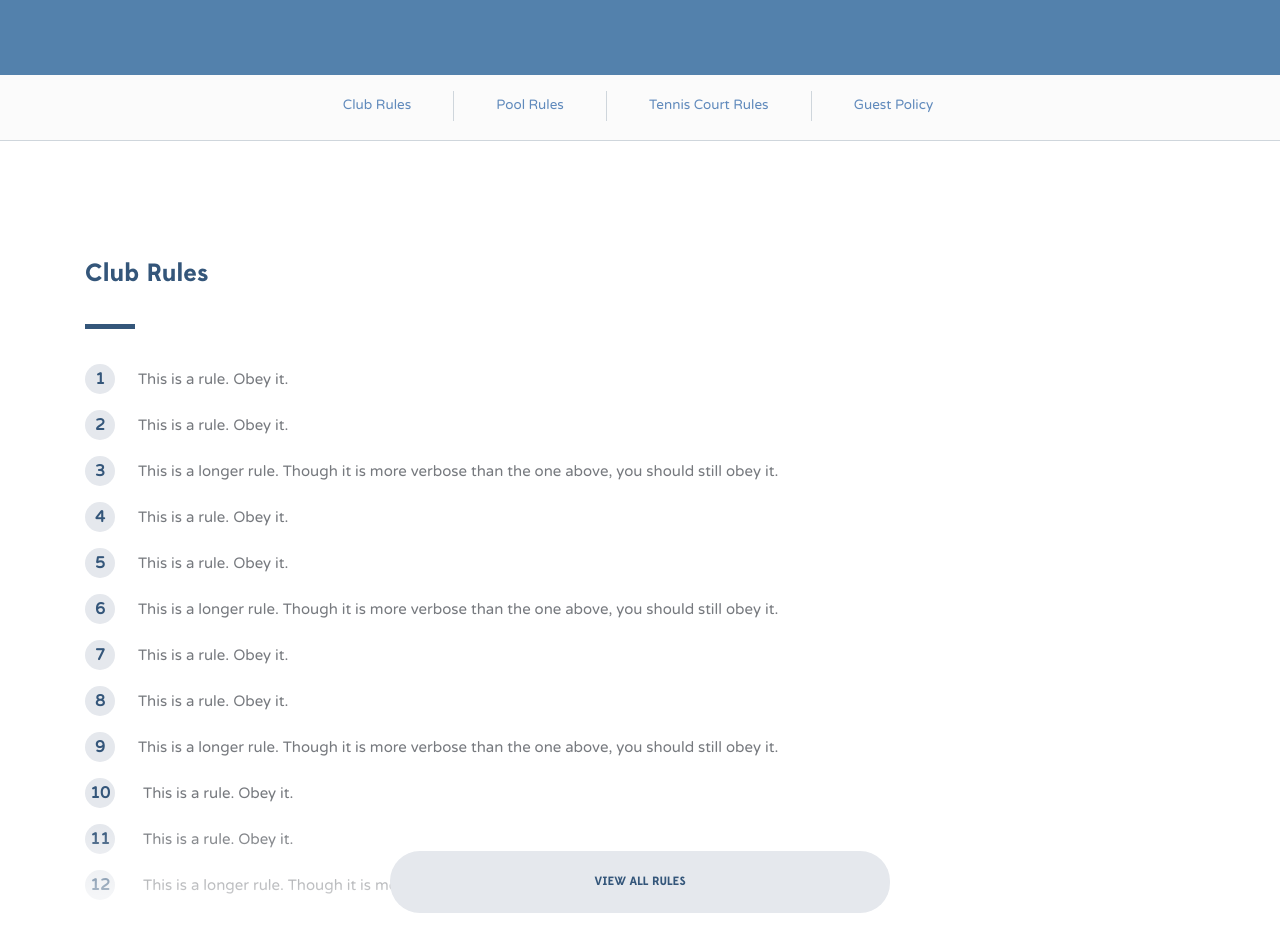
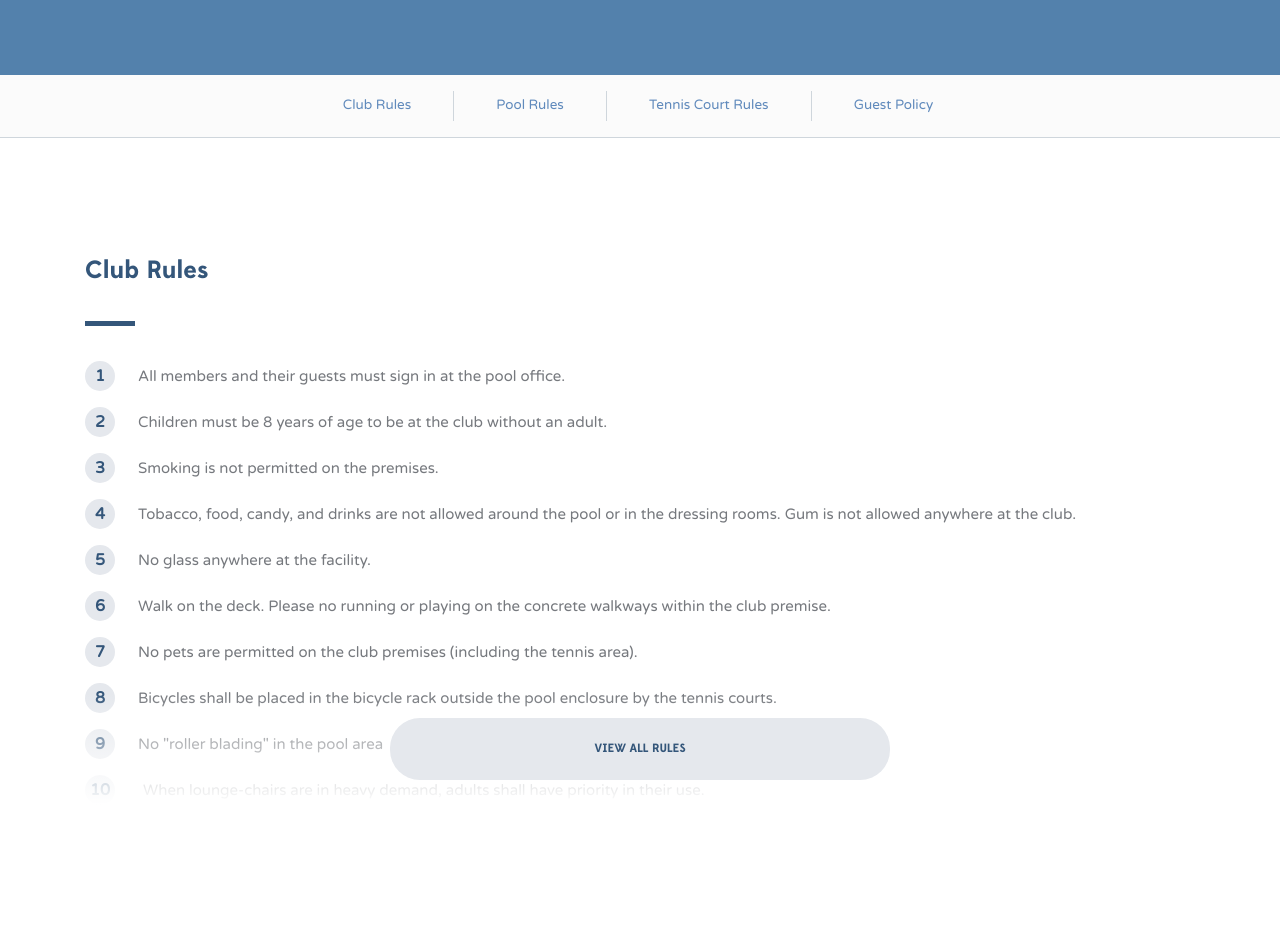
Before and after one commit to acatella/vrstc-deprecated, a plain HTML site: page 5_site/club-rules.html in a window 1280 px wide. Shown: the part 240-1181 px from the top of the page. Drawn offline with nearby package versions, Linux system fonts and the light colour scheme.

Commit message:
added first bit of content and began writing js for show more button on club-rules page

```diff
--- a/5_site/club-rules.html
+++ b/5_site/club-rules.html
@@ -8,9 +8,10 @@
   <meta name="viewport" content="width=device-width">
   <link href='https://fonts.googleapis.com/css?family=Varela+Round' rel='stylesheet' type='text/css'>
   <link href='style/style.css' rel='stylesheet' type='text/css'>
+  <script   src="https://code.jquery.com/jquery-3.1.0.min.js"   integrity="sha256-cCueBR6CsyA4/9szpPfrX3s49M9vUU5BgtiJj06wt/s="   crossorigin="anonymous"></script>
 </head>
 
-<body>
+<body id="#club-rules">
   <div class="container">
     <section class="sub-page-splash">
       <h1 class="sub-splash-title">Club Rules</h1>
@@ -26,24 +27,57 @@
         <h2>Club Rules</h2>
         <span class="wave-icon"></span>
         <ol class="order-list">
-          <li class="ol-item"><span class="ol-item-bg"></span><span class="hero-text">This is a rule. Obey it.</span></li>
-          <li class="ol-item"><span class="ol-item-bg"></span><span class="hero-text">This is a rule. Obey it.</span></li>
-          <li class="ol-item"><span class="ol-item-bg"></span><span class="hero-text">This is a longer rule. Though it is more verbose than the one above, you should still obey it.</span></li>
-          <li class="ol-item"><span class="ol-item-bg"></span><span class="hero-text">This is a rule. Obey it.</span></li>
-          <li class="ol-item"><span class="ol-item-bg"></span><span class="hero-text">This is a rule. Obey it.</span></li>
-          <li class="ol-item"><span class="ol-item-bg"></span><span class="hero-text">This is a longer rule. Though it is more verbose than the one above, you should still obey it.</span></li>
-          <li class="ol-item"><span class="ol-item-bg"></span><span class="hero-text">This is a rule. Obey it.</span></li>
-          <li class="ol-item"><span class="ol-item-bg"></span><span class="hero-text">This is a rule. Obey it.</span></li>
-          <li class="ol-item"><span class="ol-item-bg"></span><span class="hero-text">This is a longer rule. Though it is more verbose than the one above, you should still obey it.</span></li>
-          <li class="ol-item"><span class="ol-item-bg"></span><span class="hero-text">This is a rule. Obey it.</span></li>
-          <li class="ol-item"><span class="ol-item-bg"></span><span class="hero-text">This is a rule. Obey it.</span></li>
-          <li class="ol-item"><span class="ol-item-bg"></span><span class="hero-text">This is a longer rule. Though it is more verbose than the one above, you should still obey it.</span></li>
+          <li class="ol-item"><span class="ol-item-bg"></span><span class="hero-text">All members and their guests must sign in at the pool office.</span></li>
+          <li class="ol-item"><span class="ol-item-bg"></span><span class="hero-text">Children must be 8 years of age to be at the club without an adult.</span></li>
+          <li class="ol-item"><span class="ol-item-bg"></span><span class="hero-text">Smoking is not permitted on the premises.</span></li>
+          <li class="ol-item"><span class="ol-item-bg"></span><span class="hero-text">Tobacco, food, candy, and drinks are not allowed around the pool or in the dressing rooms. Gum is not allowed anywhere at the club.</span></li>
+          <li class="ol-item"><span class="ol-item-bg"></span><span class="hero-text">No glass anywhere at the facility.</span></li>
+          <li class="ol-item"><span class="ol-item-bg"></span><span class="hero-text">Walk on the deck. Please no running or playing on the concrete walkways within the club premise.</span></li>
+          <li class="ol-item"><span class="ol-item-bg"></span><span class="hero-text">No pets are permitted on the club premises (including the tennis area).</span></li>
+          <li class="ol-item"><span class="ol-item-bg"></span><span class="hero-text">Bicycles shall be placed in the bicycle rack outside the pool enclosure by the tennis courts.</span></li>
+          <li class="ol-item"><span class="ol-item-bg"></span><span class="hero-text">No "roller blading" in the pool area</span></li>
+          <li class="ol-item"><span class="ol-item-bg"></span><span class="hero-text">When lounge-chairs are in heavy demand, adults shall have priority in their use.</span></li>
+          <li class="ol-item"><span class="ol-item-bg"></span><span class="hero-text">Proper and safe behavior is expected in the dressing rooms.</span></li>
+          <li class="ol-item"><span class="ol-item-bg"></span><span class="hero-text">Members will be responsible for any damage, loss, or infraction on the rules by themselves, their children, or their guests.</span></li>
+          <li class="ol-item"><span class="ol-item-bg"></span><span class="hero-text">No alcoholic beverages are allowed at the club (except for special adult membership functions authorized by the Board).</span></li>
+          <li class="ol-item"><span class="ol-item-bg"></span><span class="hero-text">No hanging on the basketball rims.</span></li>
+          <li class="ol-item"><span class="ol-item-bg"></span><span class="hero-text">The staff has the right to restrict any activity they consider unsafe.</span></li>
+          <li class="ol-item"><span class="ol-item-bg"></span><span class="hero-text">Only authorized staff may teach private lessons (swimming or tennis), which must go through the usual procedures for payment.</span></li>
+          <li class="ol-item"><span class="ol-item-bg"></span><span class="hero-text">Anyone refusing to obey the Club rules is subject to removal from the premises. The manager will, as soon as possible, contact parents to determine the nature of the suspension and set expectations for future behavior. (Serious or repeated violations will be referred to the Board for additional action. The Board of Trustees may for cause, suspend a member for a period of time not exceeding three months, or may expel a member.)</span></li>
+          <div class="view-all">
+            <a class="button view-all-button">View All Rules</a>
+          </div>
         </ol>
-        <div class="view-all">
-          <a class="button view-all-button">View All Rules</a>
-        </div>
+
       </div> <!-- content container -->
     </section>
   </div> <!-- container -->
+
+
+  <script>
+  $(document).ready(function() {
+
+    //hides all list items after the 10th one
+    function hideItems() {
+      $('.ol-item:nth-child(n+11)').addClass('hidden');
+    }
+
+    //hide all list items on page load
+    hideItems();
+
+
+
+    // script to reveal all rules for given section
+    $('.view-all-button').on('click', function(e) {
+      var clicked = $(e.target);
+      var parent = clicked.parent().parent();
+      console.log(parent);
+      parent.find('.ol-item').removeClass('hidden');
+      clicked.parent().css('position','relative');
+    });
+  });
+
+
+  </script>
 </body>
 </html>
--- a/5_site/style/style.css
+++ b/5_site/style/style.css
@@ -68,7 +68,6 @@ light gray bg: #fbfbfb
   text-decoration: none;
   background: transparent;
   box-sizing: border-box;
-  overflow: auto;
   font-family: 'Varela Round', sans-serif;
 }
 
@@ -275,6 +274,9 @@ tr:nth-child(odd) {
 /* HOME PAGE
 -------------------------------------------------------------------------------- */
 
+#home-page * { /* gets rid of margin push problem w/ absolutely floated section */
+  overflow: auto;
+}
 /* PAGE TITLE AND IMAGE
 --------------------------- */
 
@@ -807,7 +809,6 @@ tr:nth-child(odd) {
 }
 
 .rule-block .content-container {
-  position: relative; /* to anchor view all button */
   height: 100%;
 }
 
@@ -818,6 +819,7 @@ tr:nth-child(odd) {
   margin: 20px 0;
   list-style-type: none;
   margin-left: 0;
+  position: relative; /* to anchor view all div */
 }
 
 .order-list .ol-item {
@@ -856,6 +858,12 @@ tr:nth-child(odd) {
   top: 0;
   z-index: -1;
 }
+
+ol.order-list .hidden { /* hides all but set number of rules per section */
+  display: none;
+}
+
+
 
 /* VIEW ALL BUTTON
 --------------------------- */
```
Also changed, not shown: 5_site/index.html (+1 -1 lines).
